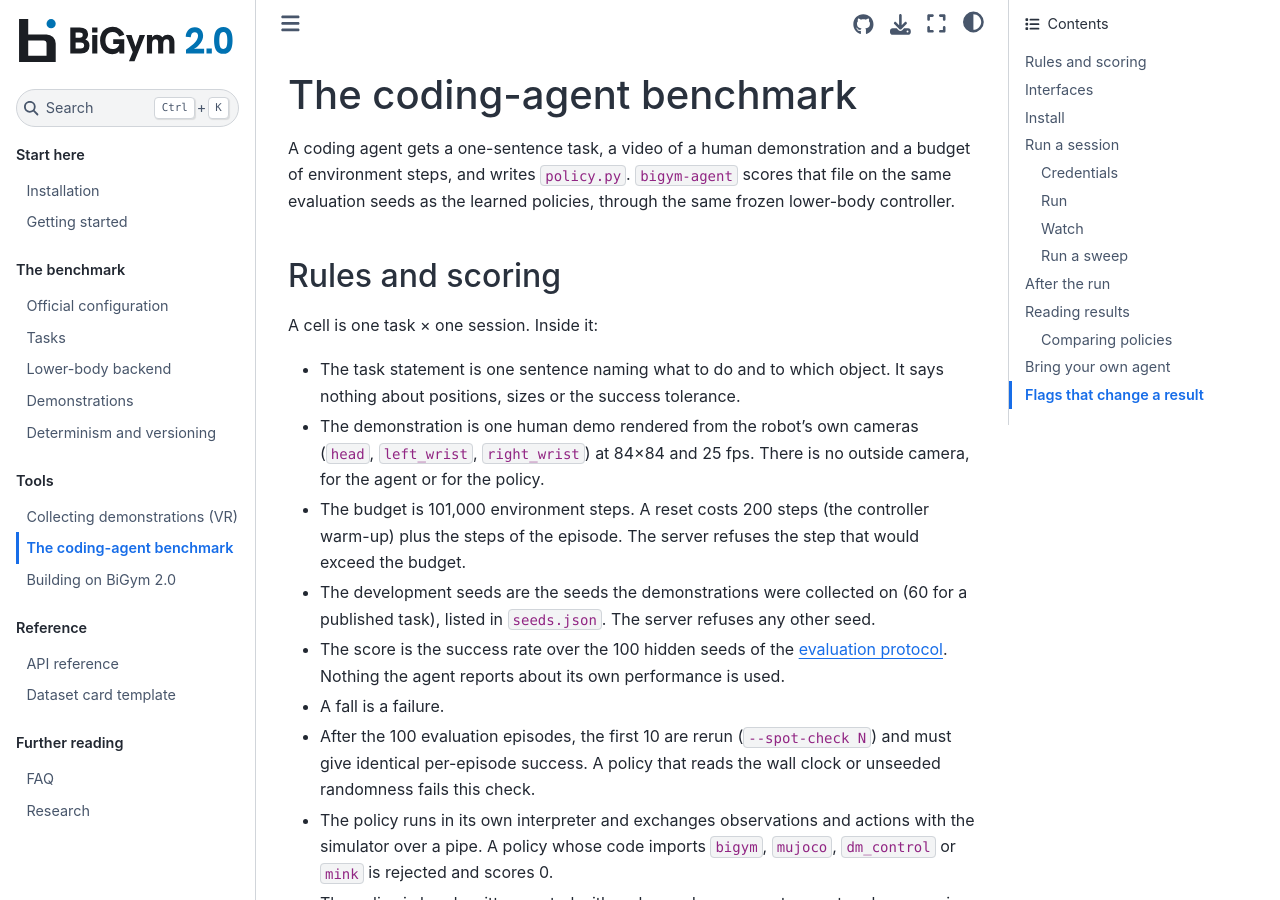
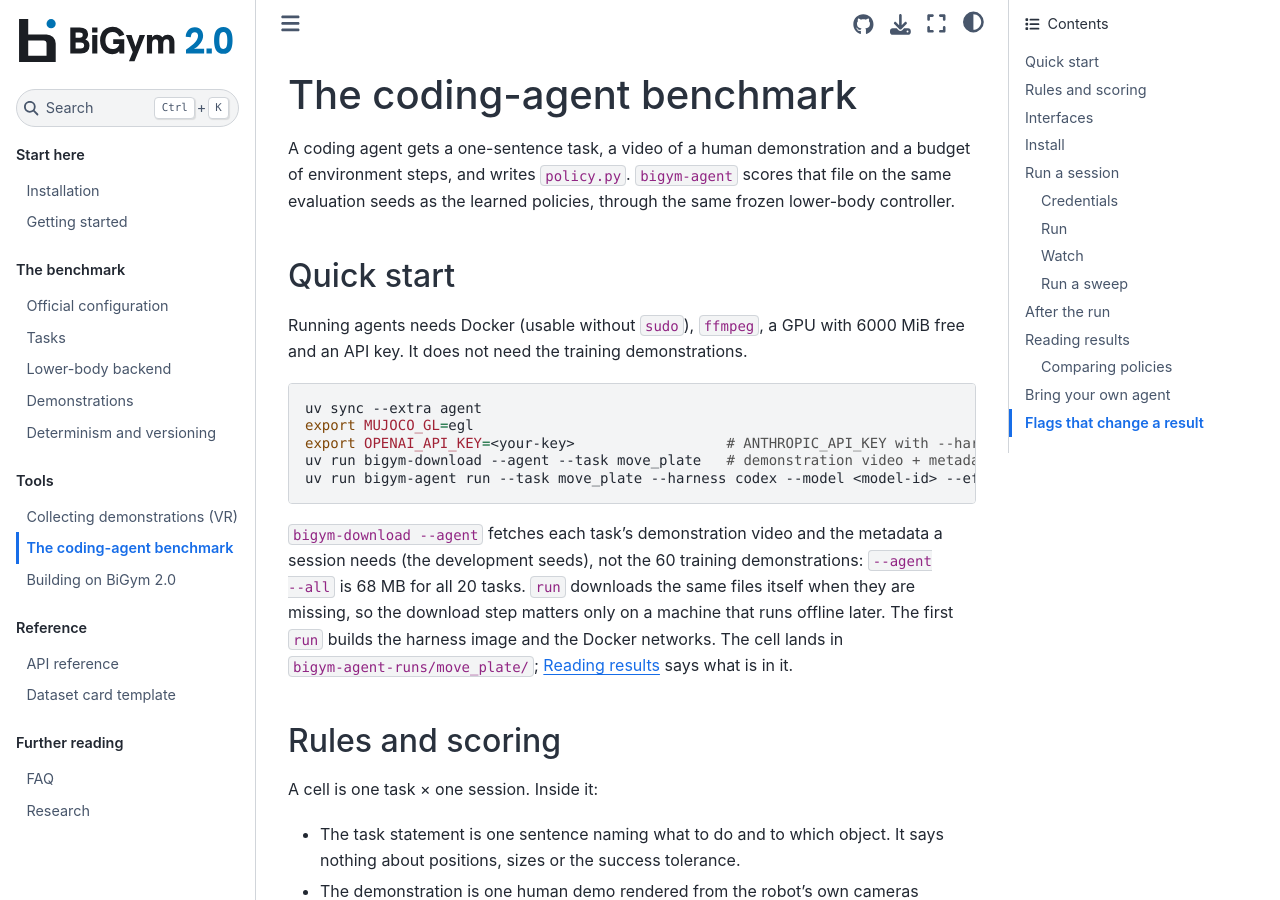
Before and after one commit to swirl-uk/BiGym2, a Sphinx documentation site: the page built from docs/agent.md, in a window 1280 px wide and 900 px high. Built offline with Sphinx 7.4.7 and the Sphinx Book theme 1.1.4, drawn with Linux system fonts in a browser that asks for light colours; some of the changed text lies outside the part shown.

Commit message:
docs(agent): start the agent docs with the steps to run one session
Install the agent extra, set the API key, download the demonstration
video and run. The README section gains the install and download steps
it lacked.

````diff
--- a/docs/agent.md
+++ b/docs/agent.md
@@ -4,6 +4,27 @@
 a budget of environment steps, and writes `policy.py`. `bigym-agent` scores
 that file on the same evaluation seeds as the learned policies, through the
 same frozen lower-body controller.
+
+## Quick start
+
+Running agents needs Docker (usable without `sudo`), `ffmpeg`, a GPU with
+6000 MiB free and an API key. It does not need the training demonstrations.
+
+```bash
+uv sync --extra agent
+export MUJOCO_GL=egl
+export OPENAI_API_KEY=<your-key>                  # ANTHROPIC_API_KEY with --harness claude
+uv run bigym-download --agent --task move_plate   # demonstration video + metadata, about 4 MB
+uv run bigym-agent run --task move_plate --harness codex --model <model-id> --effort high
+```
+
+`bigym-download --agent` fetches each task's demonstration video and the
+metadata a session needs (the development seeds), not the 60 training
+demonstrations: `--agent --all` is 68 MB for all 20 tasks. `run` downloads
+the same files itself when they are missing, so the download step matters
+only on a machine that runs offline later. The first `run` builds the harness
+image and the Docker networks. The cell lands in `bigym-agent-runs/move_plate/`;
+[Reading results](#reading-results) says what is in it.
 
 ## Rules and scoring
 
````
Also changed, not shown: other parts of docs/agent.md (+5 -5 lines), README.md (+3 -1 lines).
